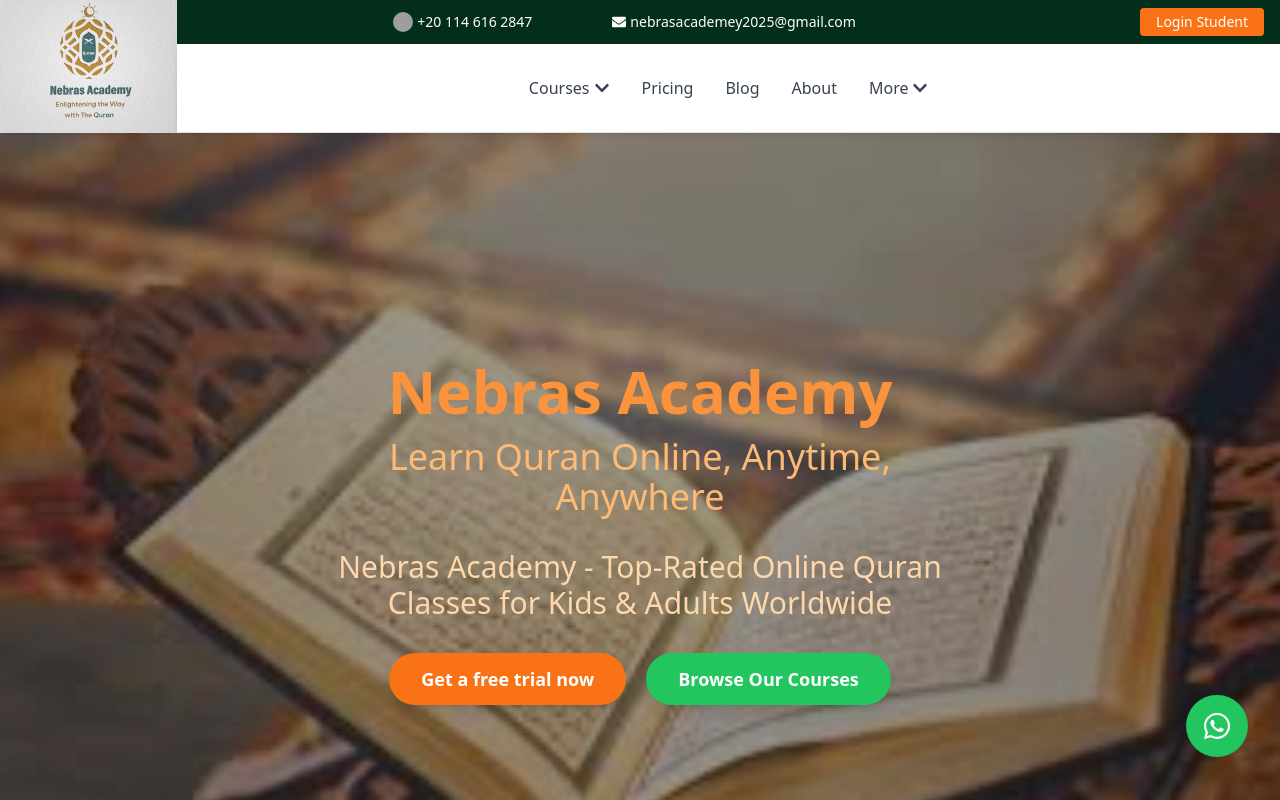
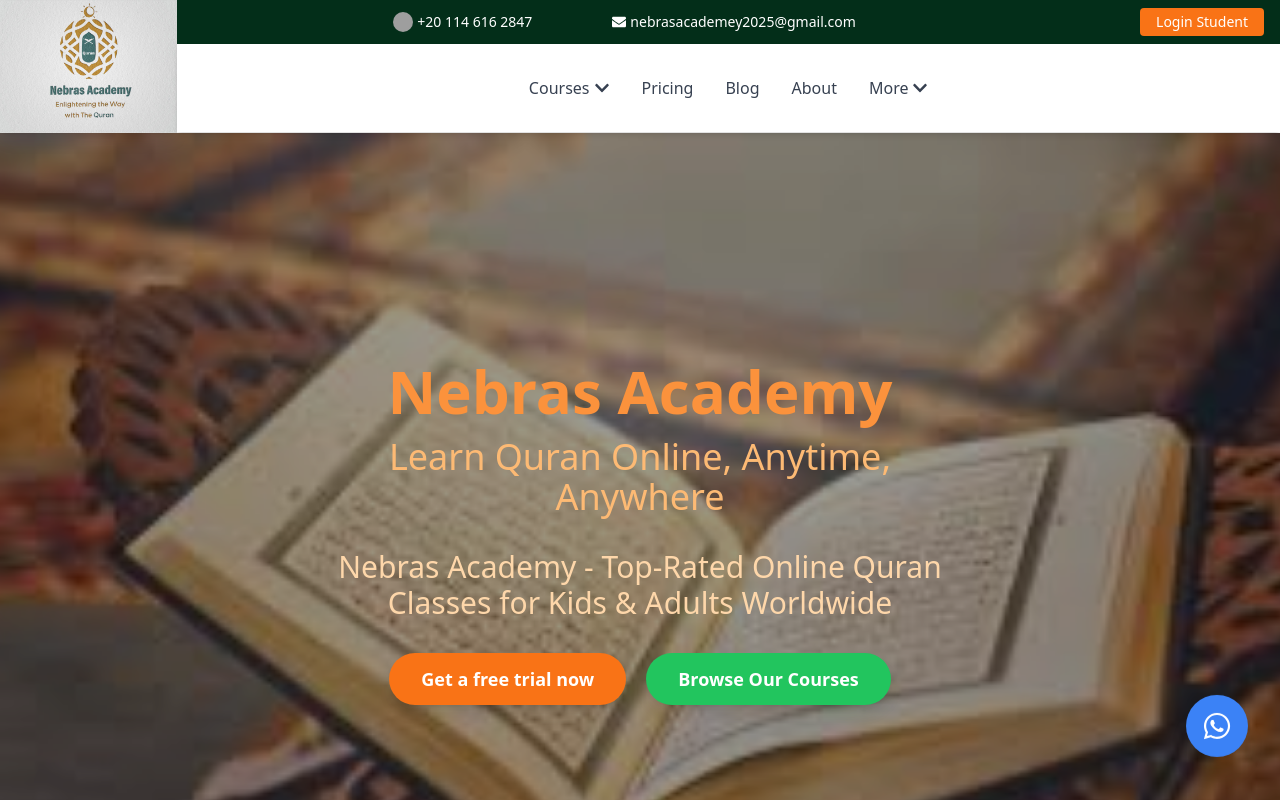
Before and after one commit to abdelrahmanfathyradwan/nebrasAcademy, a React (Vite) app: page / in a window 1280 px wide. Shown: the top 800 px of the page. Built offline with nearby package versions, Linux system fonts and the light colour scheme; grey boxes are pictures that could not be loaded.

Commit message:
Update Hero.jsx

```diff
--- a/src/components/Hero.jsx
+++ b/src/components/Hero.jsx
@@ -45,7 +45,7 @@
           href='https://wa.me/201146162847'
           target='_blank'
           rel='noopener noreferrer'
-          className='fixed bottom-8 right-8 z-50 bg-green-500 hover:bg-green-600 text-white p-4 rounded-full shadow-xl transition-all animate-bounce'
+          className='fixed bottom-8 right-8 z-50 bg-blue-500 hover:bg-green-600 text-white p-4 rounded-full shadow-xl transition-all animate-bounce'
         >
           <FaWhatsapp className='text-3xl' />
         </a>
```
